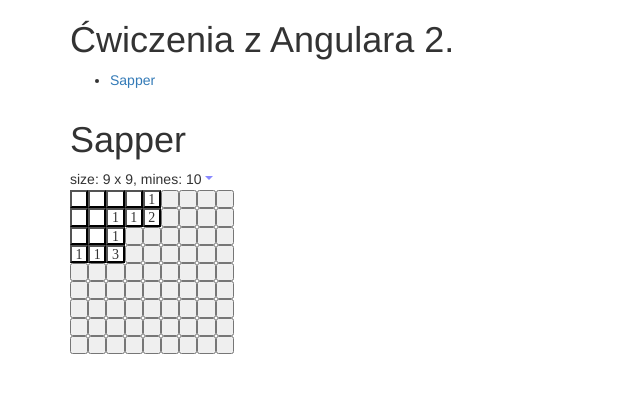
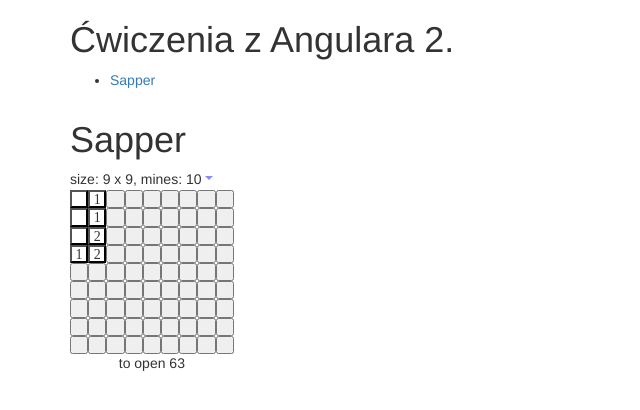
Before and after one commit to piotr-wojciechowski/sapper, an Angular app: page /sapper in a window 1280 px wide. Both pictures are taken after a click on the button 79 px from the left and 199 px from the top of the page. Shown: the top 410 px of the page, without its empty margins (0-640 px from the left). Built offline with nearby package versions, Linux system fonts and the light colour scheme.

Commit message:
Obsługa końca gry

```diff
--- a/src/app/sapper/sapper.component.html
+++ b/src/app/sapper/sapper.component.html
@@ -15,10 +15,10 @@
   <div class="pw-sapper-content">
     <ul>
       <li *ngFor="let row of fieldList">
-        <button [ngClass]="{'glyphicon-asterisk': item.mine_, 'glyphicon-flag': item.flag == 1, question: item.flag == 2, open: item.open}"
+        <button [ngClass]="{'glyphicon-asterisk': gameOver == 'error' && item.mine && item.flag != 1, 'glyphicon-flag': item.flag == 1, question: item.flag == 2, open: item.open}"
                 type="button" *ngFor="let item of row" class="glyphicon" (contextmenu)="onRightClick($event, item)"
                 (click)="click($event, item)">
-          <span *ngIf="item.open && item.neighbors">{{item.neighbors}}</span>
+          <span *ngIf="item.open && item.neighbors && !item.mine">{{item.neighbors}}</span>
         </button>
       </li>
     </ul>
@@ -27,5 +27,5 @@
       <span [ngClass]="{on: gameOver == 'error'}">you lost</span>
     </div>
   </div>
-  <div class="pw-sapper-footer"></div>
+  <div class="pw-sapper-footer text-center">to open {{closed}}</div>
 </div>
--- a/src/app/sapper/sapper.component.ts
+++ b/src/app/sapper/sapper.component.ts
@@ -6,7 +6,6 @@ import { Component, OnInit } from '@angular/core';
   styleUrls: ['./sapper.component.scss']
 })
 export class SapperComponent implements OnInit {
-  fieldList = [];
   scheme = [
     {rows: 9, columns: 9, mines: 10},
     {rows: 16, columns: 16, mines: 40},
@@ -14,22 +13,24 @@ export class SapperComponent implements OnInit {
   ];
   currentScheme = this.scheme[0];
   selectOpen = false;
+  fieldList = [];
   gameOver = '';
+  closed: number;
 
   constructor() {
-    this.generateFieldList();
     console.log('sapper', this);
   }
 
   ngOnInit() {
+    this.generateFieldList();
   }
 
   generateFieldList () {
-    let mines = 0,
-      sields = this.currentScheme.rows * this.currentScheme.columns;
+    let mines = 0;
 
     this.gameOver = '';
     this.fieldList = [];
+    this.closed = this.currentScheme.rows * this.currentScheme.columns - this.currentScheme.mines;
 
     for (let x = 0; x < this.currentScheme.rows; x++) {
       let row = [];
@@ -41,7 +42,7 @@ export class SapperComponent implements OnInit {
     }
 
     do {
-      var r = Math.round(Math.random() * this.currentScheme.rows - .5),
+      let r = Math.round(Math.random() * this.currentScheme.rows - .5),
         c = Math.round(Math.random() * this.currentScheme.columns - .5),
         field = this.fieldList[r][c];
 
@@ -56,6 +57,56 @@ export class SapperComponent implements OnInit {
         mines++;
       }
     } while (mines !== this.currentScheme.mines)
+  }
+
+  setGameOver (error) {
+    this.gameOver = error ? 'error': 'succes';
+  }
+
+  openNeighbors (item) {
+    let listNeighbors = this.neighbors(item);
+
+    for (let i in listNeighbors) {
+      let $this = listNeighbors[i];
+
+      if (!$this.open) {
+        this.open($this);
+        if (!$this.neighbors) {
+          setTimeout( () => {
+            this.openNeighbors($this);
+          }, 70);
+        }
+      }
+    }
+  }
+
+  open (item) {
+    item.open = true;
+    this.closed--;
+    if (!this.closed) {
+      this.setGameOver(false);
+    }
+  }
+
+  neighbors (item) {
+    let r = item.row,
+      c = item.col,
+      list = [];
+
+    for (let i = -1; i < 2; i++) {
+      let ir = r + i;
+
+      if (ir >= 0 && ir < this.currentScheme.rows) {
+        for (let j = -1; j < 2; j++) {
+          let jc = c + j;
+
+          if (jc >= 0 && jc < this.currentScheme.columns) {
+            list.push(this.fieldList[ir][jc]);
+          }
+        }
+      }
+    }
+    return list;
   }
 
   toggle () {
@@ -90,49 +141,9 @@ export class SapperComponent implements OnInit {
       this.setGameOver(true);
     }
 
-    item.open = true;
+    this.open(item);
     if (!item.neighbors) {
       this.openNeighbors(item);
     }
   }
-
-  setGameOver (error) {
-    this.gameOver = error ? 'error': 'succes';
-  }
-
-  openNeighbors (item) {
-    let listNeighbors = this.neighbors(item);
-
-    for (let i in listNeighbors) {
-      let $this = listNeighbors[i];
-
-      if (!$this.open) {
-        $this.open = true;
-        if (!$this.neighbors) {
-          setTimeout( () => {
-            this.openNeighbors($this);
-          }, 70);
-        }
-      }
-    }
-  }
-
-  neighbors = function (item) {
-    var r = item.row,
-      c = item.col,
-      list = [];
-
-    for (var i = -1; i < 2; i++) {
-      var ir = r + i;
-      if (ir >= 0 && ir < this.currentScheme.rows) {
-        for (var j = -1; j < 2; j++) {
-          var jc = c + j;
-          if (jc >= 0 && jc < this.currentScheme.columns) {
-            list.push(this.fieldList[ir][jc]);
-          }
-        }
-      }
-    }
-    return list;
-  }
 }
```
